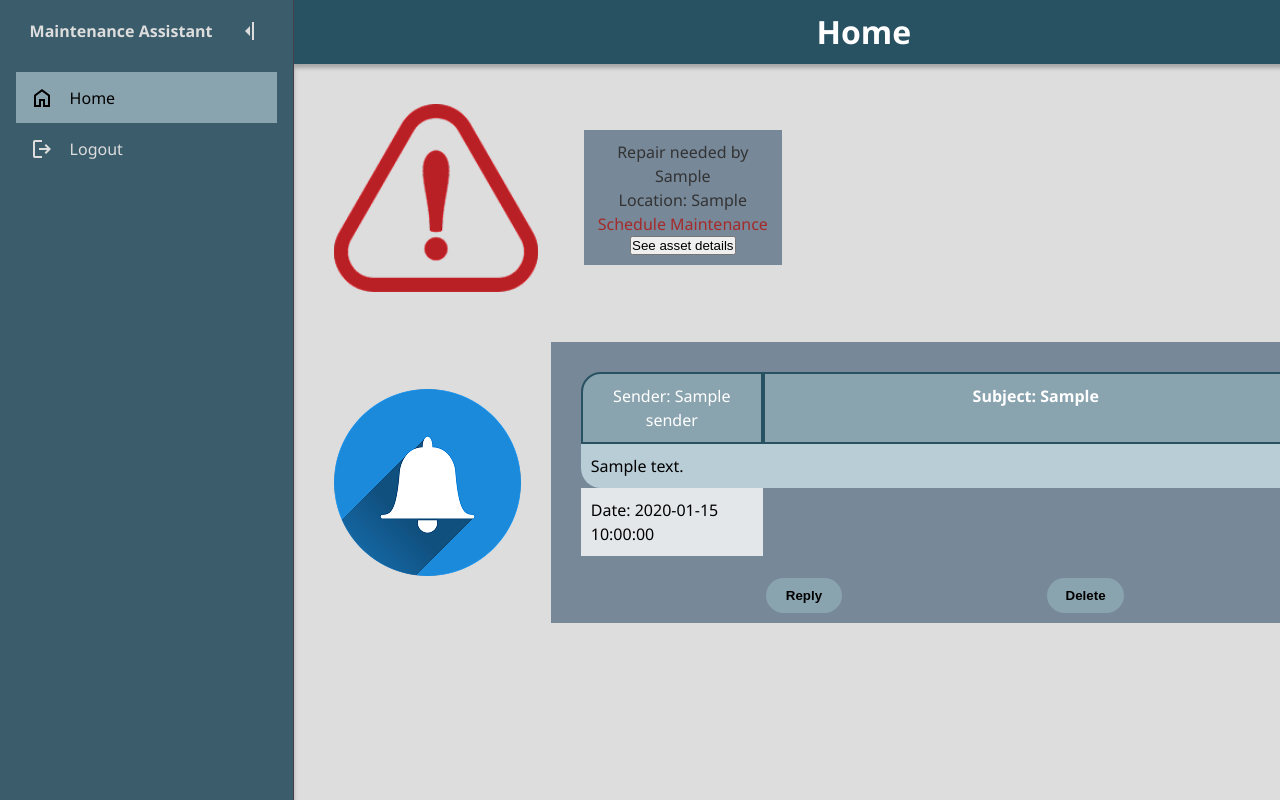
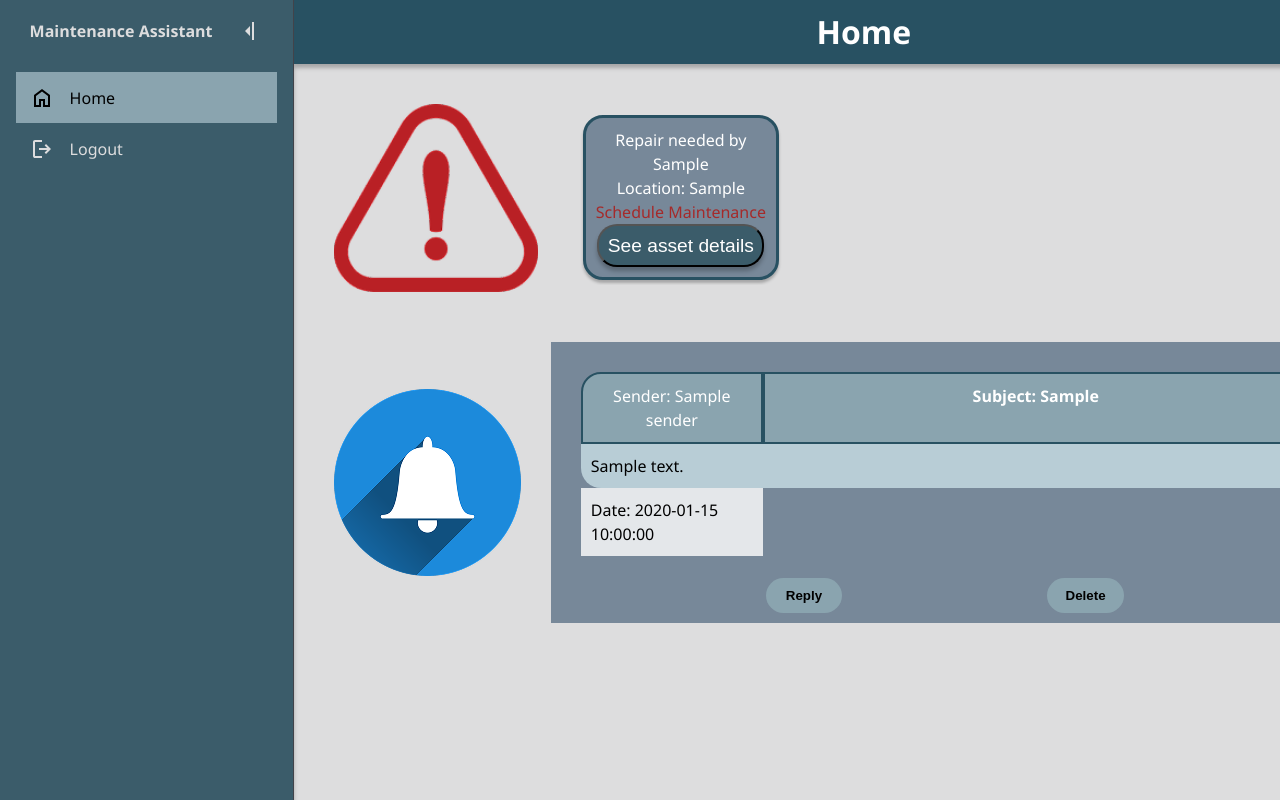
Before and after one commit to Str-Josh/MaintenanceAssistant, a Python web app: template templates/pages/Manager/ManagerHome.html in a window 1280 px wide; the page is wider, and only the part inside the window is pictured. Run offline with Jinja, Linux system fonts and the light colour scheme; the template is opened without the code that fills it: most values are stand-ins (such as "Sample title", 1, 10 or a date in 2020).

Commit message:
small styling to Alert slider & cleaning style

```diff
--- a/static/pages/Manager/ManagerHome_styles.css
+++ b/static/pages/Manager/ManagerHome_styles.css
@@ -1,13 +1,4 @@
 
-
-/* .alerts, .messages{
-  color: white;
-  padding: 10px;
-  border-radius: 10px;
-  width: 300px;
-  height: 280px;
-  margin: 1%;
-} */
 
 .alerts, .messages {
   /* Make the container span the full width */
@@ -58,9 +49,9 @@
 
 .slideElementContent {
   background-color: lightslategray; /* Optional: Background color */
-  border: 1px solid #ddd; /* Optional: Border around each item */
+  border: 3px solid var(--main-blue);
   padding: 10px; /* Space inside the slide element */
-  width: 200px; /* Width of each slide */
+  width: max-content; /* Width of each slide */
   margin: 5px; /* Space between slides */
   text-align: center; /* Center the text inside */
   display: flex; /* Ensure the link behaves as a block element */
@@ -72,8 +63,11 @@
   /* gap: 10px; */
 
   text-decoration: none; /* Remove underline from the links */
-  color: #333; /* Set link text color */
+  color: white; /* Set link text color */
   box-sizing: border-box; /* Ensure padding and border are included in the width */
+  border-radius: 20px;
+  box-shadow: 0px 3px 3px 0px rgba(0, 0, 0, 0.25);
+
 }
 
 .slideElementContent span {
@@ -121,3 +115,13 @@
 .messageSlider {
   margin-bottom: 2px;
 }
+
+.assetDetails{
+  border-radius: 20px;
+  background: var(--secondary-blue);
+  box-shadow: 0px 4px 4px 0px rgba(0, 0, 0, 0.25);
+  color: white;
+  width: max-content;
+  font-size: larger;
+  padding: 5%;
+}
--- a/templates/pages/Manager/ManagerHome.html
+++ b/templates/pages/Manager/ManagerHome.html
@@ -41,7 +41,7 @@
                                 <span>Location: {{ asset.department_location }}</span>
                                 <span><a href="{{ url_for('schedule_repair', repair_by_date=asset.repair_by) }}">Schedule Maintenance</a></span>
                                 <!-- <span><a href="{{ url_for('asset_details', serial_number=asset.asset_id) }}">See asset info</a></span> -->
-                                <span><button type="submit">See asset details</button></span>
+                                <span><button class="assetDetails" type="submit">See asset details</button></span>
                             </form>
                             <!-- </div> -->
                         {% endfor %}
```
Also changed, not shown: static/pages/Director/DirectorHome_styles.css (+0 -17 lines), static/pages/PublicAccess/SendMaintenanceRequest_styles.css (+0 -163 lines), static/pages/stylesheet.css (+0 -137 lines).
